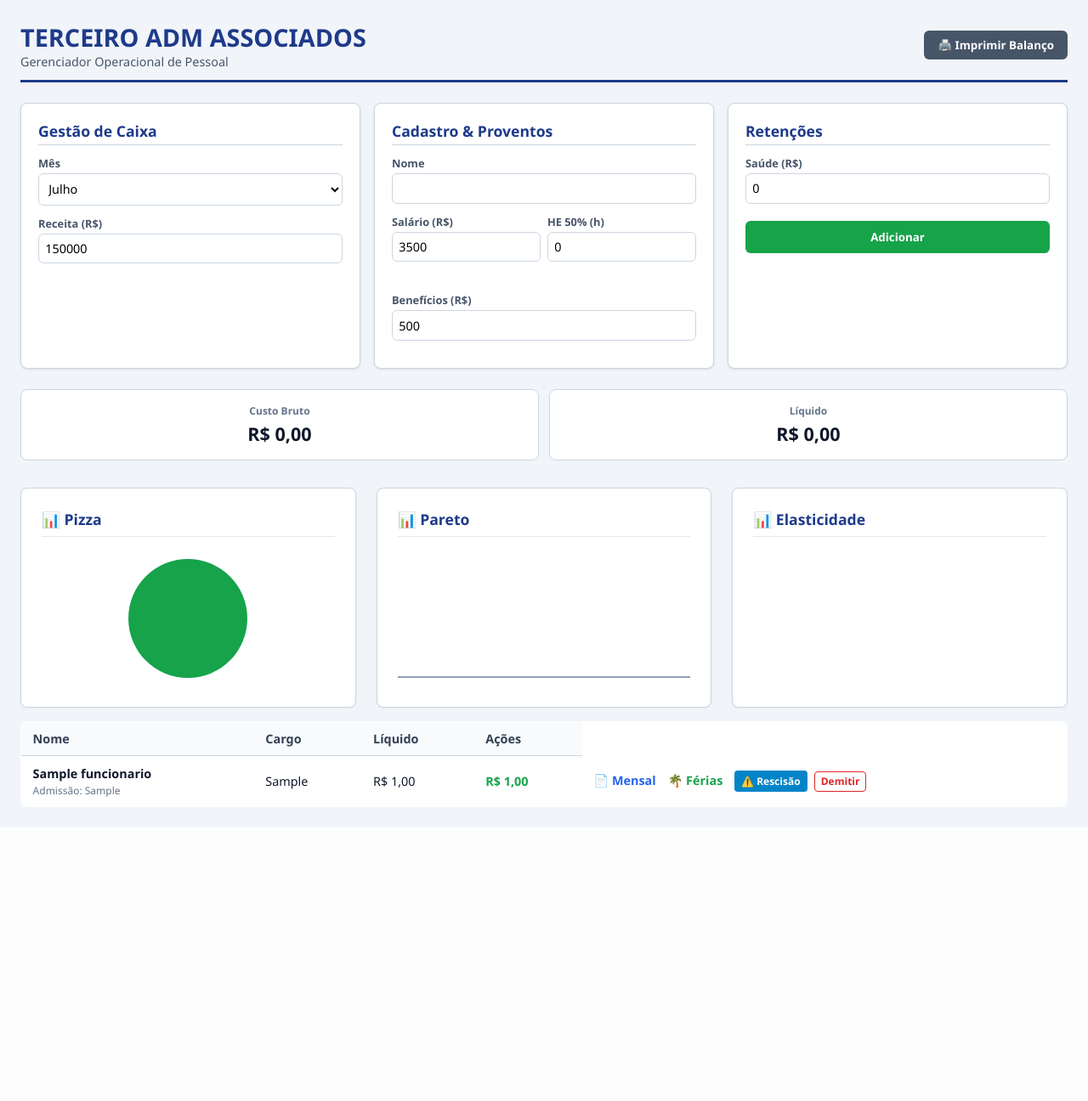
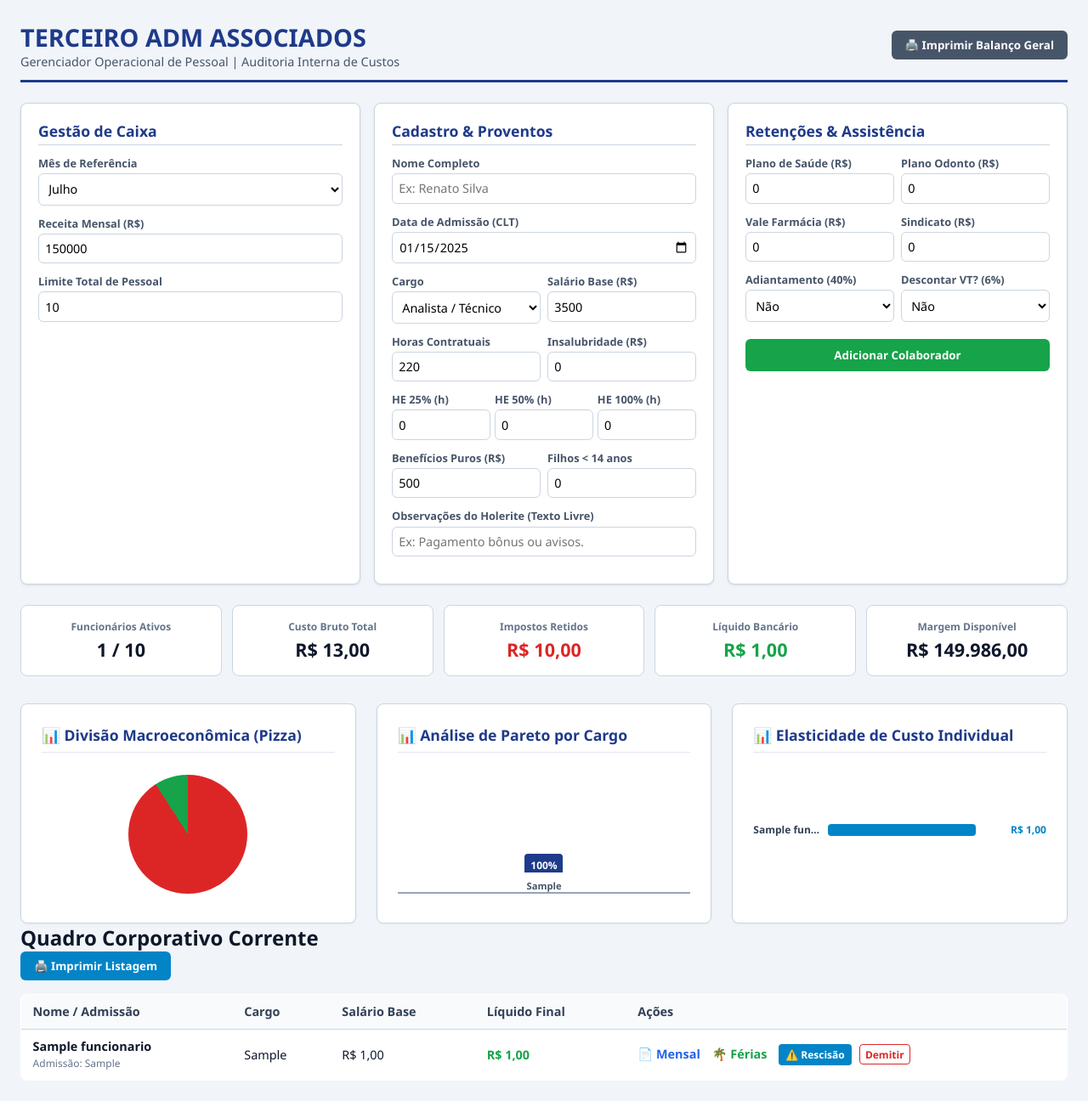
Before and after one commit to ProfRenatoPereira/adminprojeto, a Flask app: page / in a window 1280 px wide. Shown: the whole page at 85% size. Before the commit the page ends 938 px from the top, so only its background shows below. Run offline with Flask 3, Linux system fonts and the light colour scheme; tables that the repository leaves empty hold one stand-in row (values such as "Sample post").

Commit message:
Update index.html

```diff
--- a/templates/index.html
+++ b/templates/index.html
@@ -12,8 +12,6 @@
         .chart-box h4 { color: #1e3a8a; margin-bottom: 1rem; font-size: 1.1rem; border-bottom: 1px solid #e2e8f0; padding-bottom: 0.5rem; }
         .pizza-wrapper { display: flex; align-items: center; justify-content: center; height: 160px; }
         .pizza-native { width: 140px; height: 140px; border-radius: 50%; background: conic-gradient(#16a34a 0% 100%); transition: background 0.3s; }
-        .chart-legenda { display: flex; justify-content: center; gap: 1rem; font-size: 0.8rem; margin-top: 1rem; }
-        .leg-item { display: flex; align-items: center; gap: 0.3rem; }
         .bar-container { display: flex; align-items: flex-end; justify-content: space-around; height: 150px; border-bottom: 2px solid #94a3b8; padding-top: 10px; gap: 5px; }
         .bar-wrapper { display: flex; flex-direction: column; align-items: center; flex-grow: 1; }
         .bar-native { width: 100%; max-width: 45px; background: #1e3a8a; border-radius: 4px 4px 0 0; transition: height 0.5s; text-align: center; color: white; font-size: 0.75rem; font-weight: bold; display: flex; align-items: flex-start; justify-content: center; padding-top: 5px; height: 0%; }
@@ -29,37 +27,142 @@
 <body>
 <div class="container">
     <header>
-        <div><h1>TERCEIRO ADM ASSOCIADOS</h1><p>Gerenciador Operacional de Pessoal</p></div>
-        <div class="actions-header"><button class="btn-print" onclick="imprimirBalanco()">🖨️ Imprimir Balanço</button></div>
+        <div>
+            <h1>TERCEIRO ADM ASSOCIADOS</h1>
+            <p>Gerenciador Operacional de Pessoal | Auditoria Interna de Custos</p>
+        </div>
+        <div class="actions-header">
+            <button class="btn-print" onclick="imprimirBalanco()">🖨️ Imprimir Balanço Geral</button>
+        </div>
     </header>
+
     <div class="grid-config">
-        <!-- Campos de Entrada (Finanças, Cadastro, Descontos) -->
+        <!-- Card 1: Finanças -->
         <div class="card">
             <h3>Gestão de Caixa</h3>
-            <div class="form-group"><label>Mês</label><select id="mes_referencia"><option value="Julho" selected>Julho</option></select></div>
-            <div class="form-group"><label>Receita (R$)</label><input type="number" id="receita_empresa" value="150000" onchange="atualizarDashboard()"></div>
+            <div class="form-group">
+                <label>Mês de Referência</label>
+                <select id="mes_referencia">
+                    <option value="Janeiro">Janeiro</option><option value="Fevereiro">Fevereiro</option>
+                    <option value="Março">Março</option><option value="Abril">Abril</option>
+                    <option value="Maio">Maio</option><option value="Junho">Junho</option>
+                    <option value="Julho" selected>Julho</option><option value="Agosto">Agosto</option>
+                    <option value="Setembro">Setembro</option><option value="Outubro">Outubro</option>
+                    <option value="Novembro">Novembro</option><option value="Dezembro">Dezembro</option>
+                </select>
+            </div>
+            <div class="form-group">
+                <label>Receita Mensal (R$)</label>
+                <input type="number" id="receita_empresa" value="150000" onchange="atualizarDashboard()">
+            </div>
+            <div class="form-group">
+                <label>Limite Total de Pessoal</label>
+                <input type="number" id="limite_func" value="10" onchange="atualizarDashboard()">
+            </div>
         </div>
+
+
+                <!-- Card 2: Cadastro de Proventos com Dependentes e Observações -->
         <div class="card">
             <h3>Cadastro & Proventos</h3>
-            <div class="form-group"><label>Nome</label><input type="text" id="nome"></div>
-            <div class="grid-config" style="grid-template-columns: 1fr 1fr; gap: 0.5rem;"><div class="form-group"><label>Salário (R$)</label><input type="number" id="salario" value="3500"></div><div class="form-group"><label>HE 50% (h)</label><input type="number" id="he_sabado" value="0"></div></div>
-            <div class="form-group"><label>Benefícios (R$)</label><input type="number" id="beneficios" value="500"></div>
+            <div class="form-group">
+                <label>Nome Completo</label>
+                <input type="text" id="nome" placeholder="Ex: Renato Silva">
+            </div>
+            <div class="form-group">
+                <label>Data de Admissão (CLT)</label>
+                <input type="date" id="data_admissao" value="2025-01-15">
+            </div>
+            <div class="grid-config" style="grid-template-columns: 1fr 1fr; gap: 0.5rem; margin-bottom: 0;">
+                <div class="form-group">
+                    <label>Cargo</label>
+                    <select id="cargo">
+                        <option value="Diretoria">Diretoria</option><option value="Gerência">Gerência</option>
+                        <option value="Analista" selected>Analista / Técnico</option><option value="Operacional">Operacional</option>
+                    </select>
+                </div>
+                <div class="form-group"><label>Salário Base (R$)</label><input type="number" id="salario" value="3500"></div>
+            </div>
+            <div class="grid-config" style="grid-template-columns: 1fr 1fr; gap: 0.5rem; margin-bottom: 0;">
+                <div class="form-group"><label>Horas Contratuais</label><input type="number" id="horas_comp" value="220"></div>
+                <div class="form-group"><label>Insalubridade (R$)</label><input type="number" id="insalubridade" value="0"></div>
+            </div>
+            <div class="grid-config" style="grid-template-columns: 1fr 1fr 1fr; gap: 0.3rem; margin-bottom: 0;">
+                <div class="form-group"><label>HE 25% (h)</label><input type="number" id="he_semana" value="0"></div>
+                <div class="form-group"><label>HE 50% (h)</label><input type="number" id="he_sabado" value="0"></div>
+                <div class="form-group"><label>HE 100% (h)</label><input type="number" id="he_domingo" value="0"></div>
+            </div>
+            <div class="grid-config" style="grid-template-columns: 1fr 1fr; gap: 0.5rem; margin-bottom: 0;">
+                <div class="form-group"><label>Benefícios Puros (R$)</label><input type="number" id="beneficios" value="500"></div>
+                <div class="form-group"><label>Filhos &lt; 14 anos</label><input type="number" id="qtd_filhos" value="0" min="0"></div>
+            </div>
+            <div class="form-group">
+                <label>Observações do Holerite (Texto Livre)</label>
+                <input type="text" id="observacoes" placeholder="Ex: Pagamento bônus ou avisos.">
+            </div>
         </div>
+
+
+                <!-- Card 3: Descontos e Opções -->
         <div class="card">
-            <h3>Retenções</h3>
-            <div class="form-group"><label>Saúde (R$)</label><input type="number" id="plano_saude" value="0"></div>
-            <button class="btn-add" onclick="adicionarFuncionario()">Adicionar</button>
+            <h3>Retenções & Assistência</h3>
+            <div class="grid-config" style="grid-template-columns: 1fr 1fr; gap: 0.5rem; margin-bottom: 0;">
+                <div class="form-group"><label>Plano de Saúde (R$)</label><input type="number" id="plano_saude" value="0"></div>
+                <div class="form-group"><label>Plano Odonto (R$)</label><input type="number" id="plano_odonto" value="0"></div>
+            </div>
+            <div class="grid-config" style="grid-template-columns: 1fr 1fr; gap: 0.5rem; margin-bottom: 0;">
+                <div class="form-group"><label>Vale Farmácia (R$)</label><input type="number" id="vale_farmacia" value="0"></div>
+                <div class="form-group"><label>Sindicato (R$)</label><input type="number" id="sindicato" value="0"></div>
+            </div>
+            <div class="grid-config" style="grid-template-columns: 1fr 1fr; gap: 0.5rem; margin-bottom: 0;">
+                <div class="form-group">
+                    <label>Adiantamento (40%)</label>
+                    <select id="adiantamento"><option value="sim">Sim</option><option value="nao" selected>Não</option></select>
+                </div>
+                <div class="form-group">
+                    <label>Descontar VT? (6%)</label>
+                    <select id="vt_desconto"><option value="sim">Sim</option><option value="nao" selected>Não</option></select>
+                </div>
+            </div>
+            <button class="btn-add" onclick="adicionarFuncionario()">Adicionar Colaborador</button>
         </div>
     </div>
-    <!-- Indicadores e Gráficos -->
-    <div class="dashboard"><div class="metric"><p>Custo Bruto</p><h2 id="dash_custo_bruto">R$ 0,00</h2></div><div class="metric"><p>Líquido</p><h2 id="dash_folha_liquida">R$ 0,00</h2></div></div>
+
+    <!-- Indicadores Financeiros -->
+    <div class="dashboard">
+        <div class="metric"><p>Funcionários Ativos</p><h2 id="dash_total_func">0 / 10</h2></div>
+        <div class="metric"><p>Custo Bruto Total</p><h2 id="dash_custo_bruto">R$ 0,00</h2></div>
+        <div class="metric"><p>Impostos Retidos</p><h2 id="dash_total_descontos" style="color: #dc2626">R$ 0,00</h2></div>
+        <div class="metric"><p>Líquido Bancário</p><h2 id="dash_folha_liquida" style="color: #16a34a">R$ 0,00</h2></div>
+        <div class="metric" id="card_balanco"><p>Margem Disponível</p><h2 id="dash_saldo_empresa">R$ 0,00</h2></div>
+    </div>
+
+    <!-- Seção de Analytics Visual -->
     <div class="bi-container">
-        <div class="chart-box"><h4>📊 Pizza</h4><div class="pizza-wrapper"><div id="nativePizza" class="pizza-native"></div></div></div>
-        <div class="chart-box"><h4>📊 Pareto</h4><div id="nativePareto" class="bar-container"></div></div>
-        <div class="chart-box"><h4>📊 Elasticidade</h4><div id="nativeLinear" class="linear-wrapper"></div></div>
+        <div class="chart-box"><h4>📊 Divisão Macroeconômica (Pizza)</h4><div class="pizza-wrapper"><div id="nativePizza" class="pizza-native"></div></div></div>
+        <div class="chart-box"><h4>📊 Análise de Pareto por Cargo</h4><div id="nativePareto" class="bar-container"></div></div>
+        <div class="chart-box"><h4>📊 Elasticidade de Custo Individual</h4><div id="nativeLinear" class="linear-wrapper"></div></div>
     </div>
-    <table><thead><tr><th>Nome</th><th>Cargo</th><th>Líquido</th><th>Ações</th></tr></thead><tbody id="tabela_corpo"></tbody></table>
+
+    <div class="section-title">
+        <h2>Quadro Corporativo Corrente</h2>
+        <button class="btn-print" style="background:#0284c7" onclick="window.print()">🖨️ Imprimir Listagem</button>
+    </div>
+
+    <div class="table-container">
+        <table>
+            <thead>
+                <tr>
+                    <th>Nome / Admissão</th><th>Cargo</th><th>Salário Base</th><th>Líquido Final</th><th>Ações</th>
+                </tr>
+            </thead>
+            <tbody id="tabela_corpo"></tbody>
+        </table>
+    </div>
 </div>
+
+<div id="print-area"></div>
+
 <script src="/static/script.js"></script>
 </body>
 </html>
```
